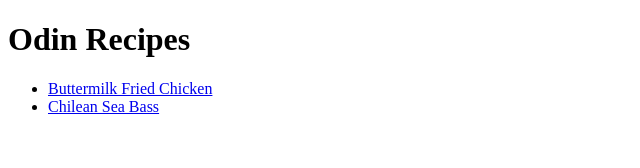
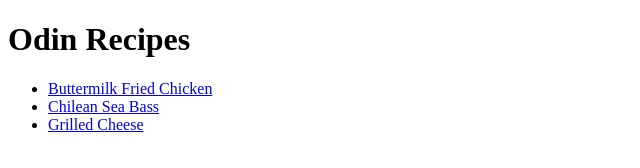
Before and after one commit to GLedge/odin-recipes, a plain HTML site: page index.html in a window 1280 px wide. Shown: the whole page, without its empty margins (0-640 px from the left). Drawn offline with Linux system fonts and the light colour scheme.

Commit message:
git commit -a

```diff
--- a/index.html
+++ b/index.html
@@ -9,6 +9,7 @@
   <ul>
    <li><a href="recipes/FriedChicken.html">Buttermilk Fried Chicken</a></li>
    <li><a href="recipes/seabass.html">Chilean Sea Bass</a></li>
+   <li><a href="recipes/grilledcheese.html">Grilled Cheese</a></li>
 
 </Body>
 
```
